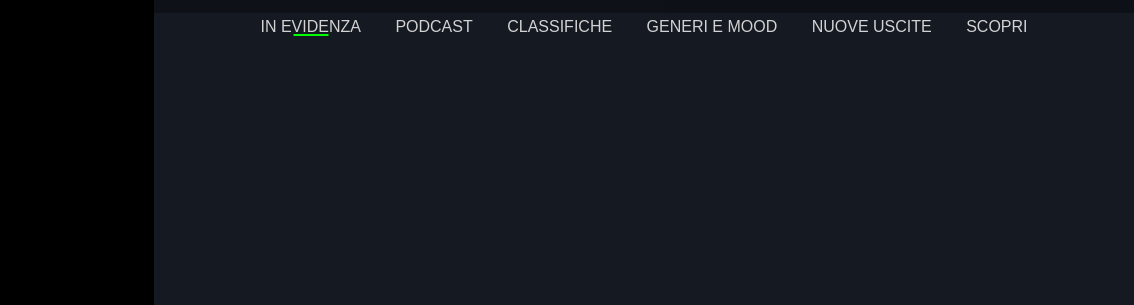
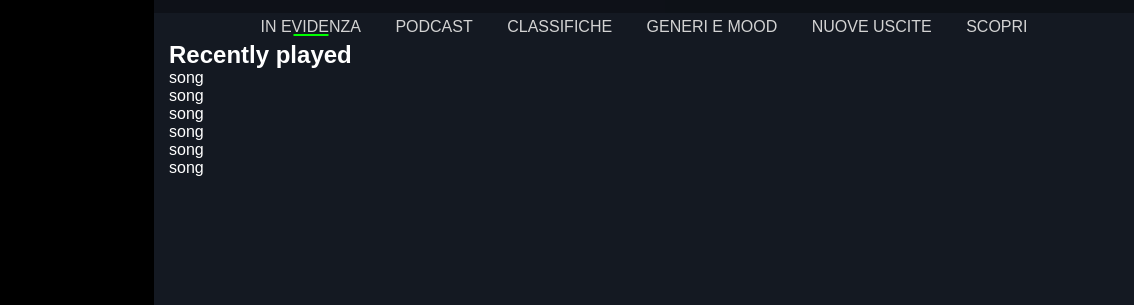
Before and after one commit to AlbertoCavans/html-css-spotifyweb, a plain HTML site: page index.html in a window 1280 px wide. Shown: the part 87-392 px from the top of the page, 146-1280 px from the left. Drawn offline with Linux system fonts and the light colour scheme.

Commit message:
Feat - recently played

```diff
--- a/index.html
+++ b/index.html
@@ -103,7 +103,9 @@
         </div>
 
         <!-- ! MAIN CONTENT -->
-        <div id="main-content">
+        <div id="main-content" class="container">
+          <!-- * CENTRAL LINKS -->
+
           <ul class="central-links">
             <li class="central-link open"><a href="#">IN EVIDENZA</a></li>
             <li class="central-link"><a href="#">PODCAST</a></li>
@@ -112,6 +114,18 @@
             <li class="central-link"><a href="#">NUOVE USCITE</a></li>
             <li class="central-link"><a href="#">SCOPRI</a></li>
           </ul>
+
+          <!-- * RECENTLY PLAYED -->
+
+          <h2>Recently played</h2>
+          <div class="row">
+            <div class="col">song</div>
+            <div class="col">song</div>
+            <div class="col">song</div>
+            <div class="col">song</div>
+            <div class="col">song</div>
+            <div class="col">song</div>
+          </div>
         </div>
       </main>
     </div>
```
